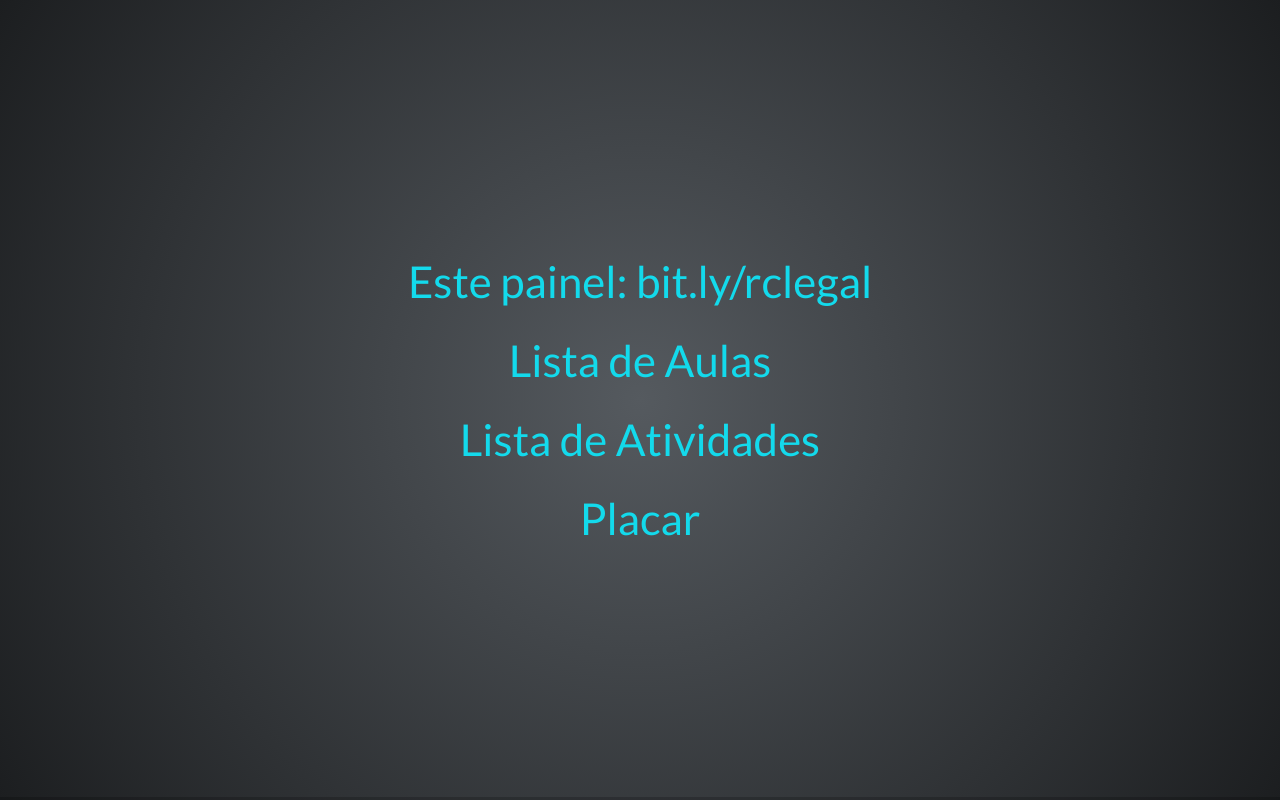
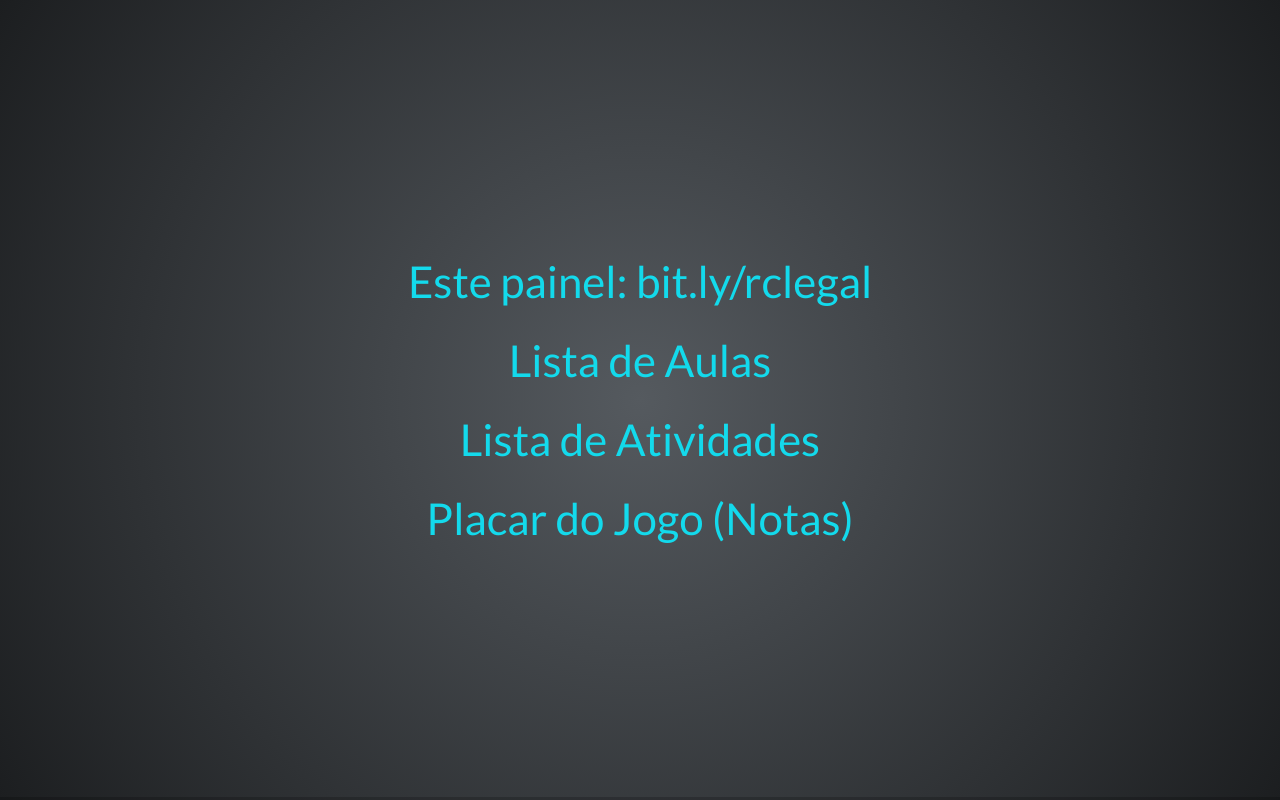
Before and after one commit to raciocinio-computacional/raciocinio-computacional.github.io, a website: page index.html in a window 1280 px wide. Drawn offline with Linux system fonts and the light colour scheme.

Commit message:
incluido o placar

```diff
--- a/index.html
+++ b/index.html
@@ -31,7 +31,7 @@
 				<p><a href="bit.ly/rclegal">Este painel: bit.ly/rclegal</a></p>
 				<p><a href="aulas.html">Lista de Aulas</a></p>
 				<p><a href="atividades.html">Lista de Atividades</a></p>
-				<p><a href="">Placar</a></p>
+				<p><a href="https://docs.google.com/spreadsheets/d/1V5XDEYNXoFUPIbfsO6b72G0JmwrfEU7pNymQUX95gz0/edit?usp=sharing">Placar do Jogo (Notas)</a></p>
 			</section>
 		</div>
 	</div>
```
